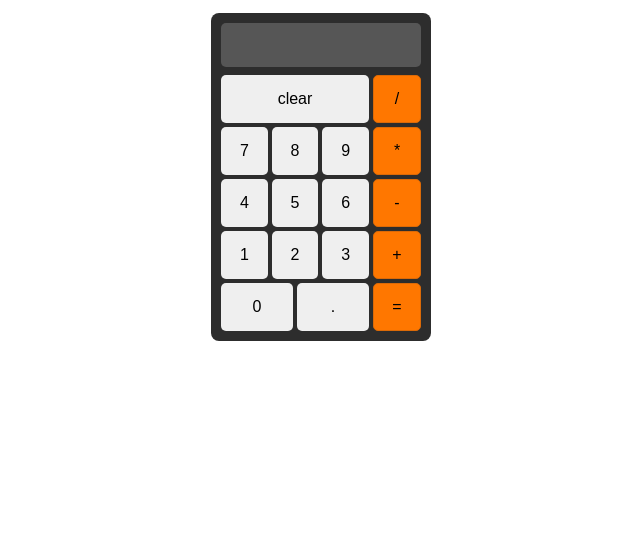
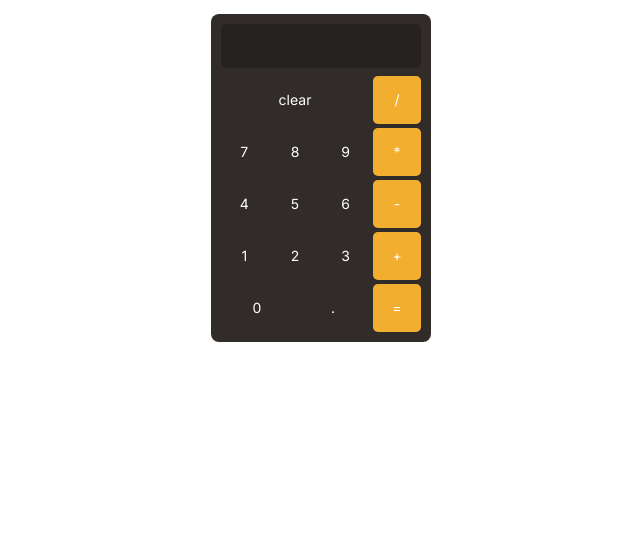
Before and after one commit to Steffan-S/odin-calculator, a plain HTML site: page index.html in a window 1280 px wide. Shown: the part 257-800 px from the top of the page, without its empty margins (319-959 px from the left). Drawn offline with Linux system fonts and the light colour scheme.

Commit message:
Updated styling

```diff
--- a/style.css
+++ b/style.css
@@ -1,8 +1,10 @@
+@import url('https://fonts.googleapis.com/css2?family=Inter:wght@400;500;700&display=swap');
+
 * {
     margin: 0;
     padding: 0;
     box-sizing: border-box;
-    font-family: Arial, Helvetica, sans-serif;
+    font-family: 'inter', Arial, Helvetica, sans-serif;
 }
 
 body {
@@ -19,7 +21,7 @@ body {
     flex-direction: column;
     justify-content: space-between;
     gap: 4px;
-    background: #2d2d2d;
+    background: #312C29;
     padding: 10px;
     margin-top: 30px;
     border-radius: 8px;
@@ -33,23 +35,28 @@ body {
 }
 
 output {
-    background: #565656;
-    color: #fff;
-    font-size: 22px;
+    background: #26221f;
+    color: #F2AF2F;
+    font-size: 16px;
     flex: 1;
-    text-align: center;
     display: flex;
-    justify-content: center;
+    justify-content: end;
     align-items: center;
     font-weight: 700;
-    letter-spacing: 1.05px;
     border: none;
     border-radius: 5px;
+    padding: 10px;
     margin-bottom: 4px;
+}
+
+#displayoperator {
+    font-size: 14px;
 }
 
 button {
     border-radius: 5px;
+    background: transparent;
+    color: #fff;
     border: transparent;
 }
 
@@ -57,11 +64,26 @@ button {
 .orange,
 #clear {
     flex: 1;
-    font-size: 16px;
+    font-size: 14px;
+    font-weight: 400;
+    transition: all 0.3 ease;
 }
+
+.number-btn:hover,
+#clear:hover {
+    flex: 1;
+    font-size: 14px;
+    font-weight: 400;
+    background: #26221f;
+}
+
 
 .orange {
     max-width: 48px;
-    background-color: rgb(255, 119, 0);
-    border: 1px solid rgb(220, 106, 7);
+    background-color: #F2AF2F;
+    border: 1px solid transparent;
 }
+
+.orange:hover {
+    background-color: #ffbf48;
+}
```
